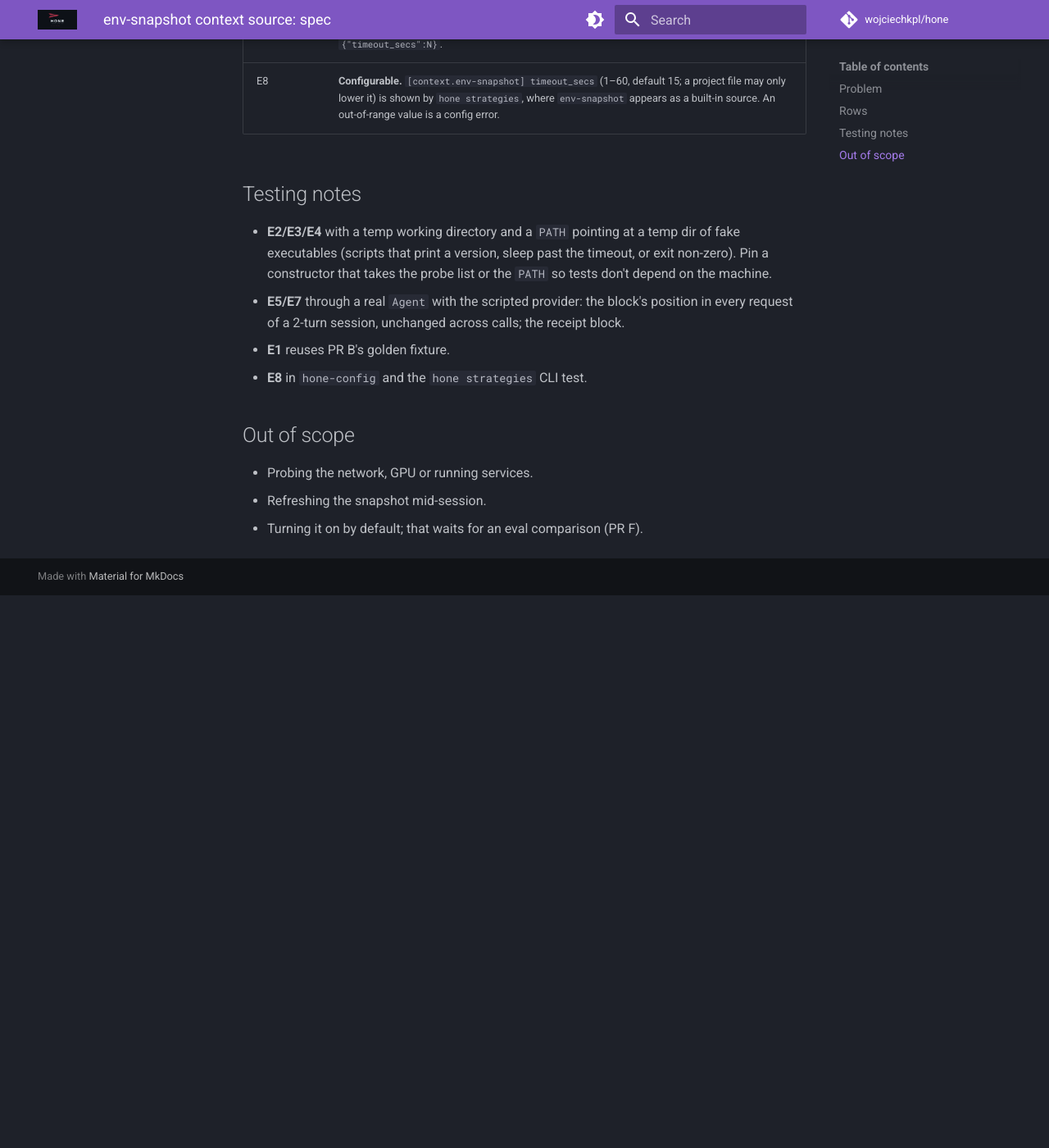
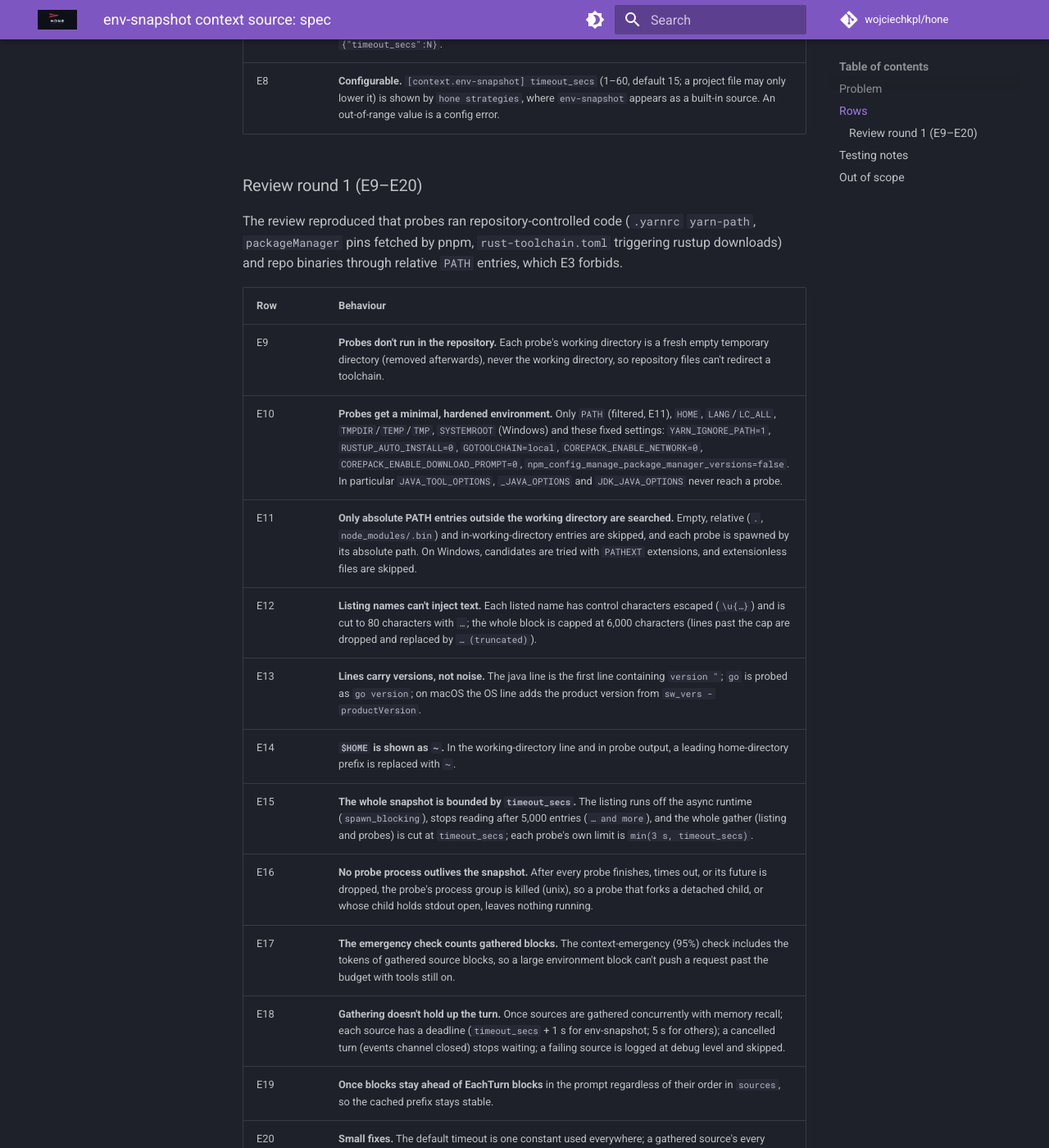
Before and after one commit to wojciechkpl/hone, an MkDocs documentation site: the page built from docs/plans/env-snapshot-spec.md, in a window 1280 px wide and 1400 px high, scrolled down 1567 px. Shown: the whole window at 82% size. Built offline with MkDocs 1.6.1 and Material for MkDocs 9.7.7, drawn with Linux system fonts in a browser that asks for light colours; comment, search, counter and statistics services are not loaded; before the commit the page ends 2293 px from its top, so only the background shows below that; some of the changed text lies outside the part shown.

Commit message:
docs: env-snapshot spec round 1 (E9–E20)

```diff
--- a/docs/plans/env-snapshot-spec.md
+++ b/docs/plans/env-snapshot-spec.md
@@ -29,6 +29,25 @@ flowchart LR
 | E7 | **Receipts.** Each request's receipt has an `Environment` block (a new `Slot` variant, `environment` on the wire) with strategy `env-snapshot`, its tokens, and one `Command { argv, sha256 }` source per probe that contributed a line (the hash is of that probe's output), plus `Command { argv: ["<builtin:listing>"], … }` for the directory listing. `params_sha256` hashes `{"timeout_secs":N}`. |
 | E8 | **Configurable.** `[context.env-snapshot] timeout_secs` (1–60, default 15; a project file may only lower it) is shown by `hone strategies`, where `env-snapshot` appears as a built-in source. An out-of-range value is a config error. |
 
+### Review round 1 (E9–E20)
+
+The review reproduced that probes ran repository-controlled code (`.yarnrc` `yarn-path`, `packageManager` pins fetched by pnpm, `rust-toolchain.toml` triggering rustup downloads) and repo binaries through relative `PATH` entries, which E3 forbids.
+
+| Row | Behaviour |
+|---|---|
+| E9 | **Probes don't run in the repository.** Each probe's working directory is a fresh empty temporary directory (removed afterwards), never the working directory, so repository files can't redirect a toolchain. |
+| E10 | **Probes get a minimal, hardened environment.** Only `PATH` (filtered, E11), `HOME`, `LANG`/`LC_ALL`, `TMPDIR`/`TEMP`/`TMP`, `SYSTEMROOT` (Windows) and these fixed settings: `YARN_IGNORE_PATH=1`, `RUSTUP_AUTO_INSTALL=0`, `GOTOOLCHAIN=local`, `COREPACK_ENABLE_NETWORK=0`, `COREPACK_ENABLE_DOWNLOAD_PROMPT=0`, `npm_config_manage_package_manager_versions=false`. In particular `JAVA_TOOL_OPTIONS`, `_JAVA_OPTIONS` and `JDK_JAVA_OPTIONS` never reach a probe. |
+| E11 | **Only absolute PATH entries outside the working directory are searched.** Empty, relative (`.`, `node_modules/.bin`) and in-working-directory entries are skipped, and each probe is spawned by its absolute path. On Windows, candidates are tried with `PATHEXT` extensions, and extensionless files are skipped. |
+| E12 | **Listing names can't inject text.** Each listed name has control characters escaped (`\u{…}`) and is cut to 80 characters with `…`; the whole block is capped at 6,000 characters (lines past the cap are dropped and replaced by `… (truncated)`). |
+| E13 | **Lines carry versions, not noise.** The java line is the first line containing ` version "`; `go` is probed as `go version`; on macOS the OS line adds the product version from `sw_vers -productVersion`. |
+| E14 | **`$HOME` is shown as `~`.** In the working-directory line and in probe output, a leading home-directory prefix is replaced with `~`. |
+| E15 | **The whole snapshot is bounded by `timeout_secs`.** The listing runs off the async runtime (`spawn_blocking`), stops reading after 5,000 entries (`… and more`), and the whole gather (listing and probes) is cut at `timeout_secs`; each probe's own limit is `min(3 s, timeout_secs)`. |
+| E16 | **No probe process outlives the snapshot.** After every probe finishes, times out, or its future is dropped, the probe's process group is killed (unix), so a probe that forks a detached child, or whose child holds stdout open, leaves nothing running. |
+| E17 | **The emergency check counts gathered blocks.** The context-emergency (95%) check includes the tokens of gathered source blocks, so a large environment block can't push a request past the budget with tools still on. |
+| E18 | **Gathering doesn't hold up the turn.** Once sources are gathered concurrently with memory recall; each source has a deadline (`timeout_secs` + 1 s for env-snapshot; 5 s for others); a cancelled turn (events channel closed) stops waiting; a failing source is logged at debug level and skipped. |
+| E19 | **Once blocks stay ahead of EachTurn blocks** in the prompt regardless of their order in `sources`, so the cached prefix stays stable. |
+| E20 | **Small fixes.** The default timeout is one constant used everywhere; a gathered source's every block keeps its own slot in receipts. |
+
 ## Testing notes
 
 - **E2/E3/E4** with a temp working directory and a `PATH` pointing at a temp dir of fake executables (scripts that print a version, sleep past the timeout, or exit non-zero). Pin a constructor that takes the probe list or the `PATH` so tests don't depend on the machine.
```
